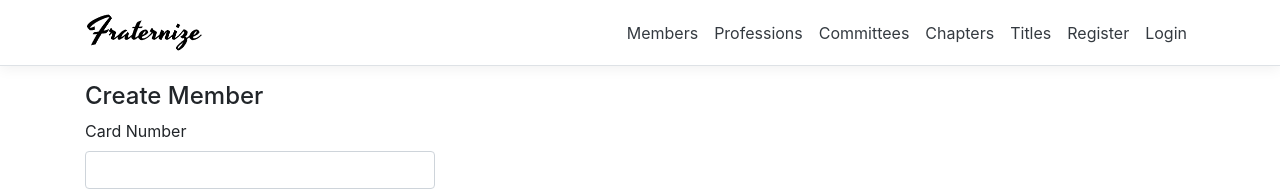
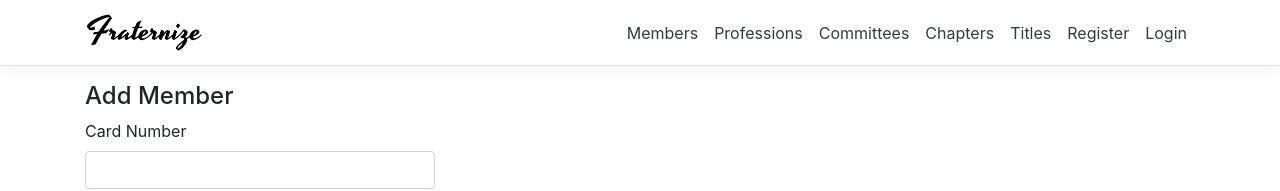
Before and after one commit to anon-070/Fraternize, a React (Create React App) app in the folder Fraternize/ClientApp/: page /members/create in a window 1280 px wide. Shown: the top 191 px of the page. Built offline with nearby package versions, Linux system fonts and the light colour scheme; no server answers.

Commit message:
Create Member

```diff
--- a/Fraternize/ClientApp/src/components/members/Create.js
+++ b/Fraternize/ClientApp/src/components/members/Create.js
@@ -27,7 +27,7 @@ export class CreateMemberData extends Component {
     render() {
         return (
             <div>
-                <h4>Create Member</h4>
+                <h4>Add Member</h4>
                 <Formik
                     initialValues={{}}
                     validate={values => {
```
